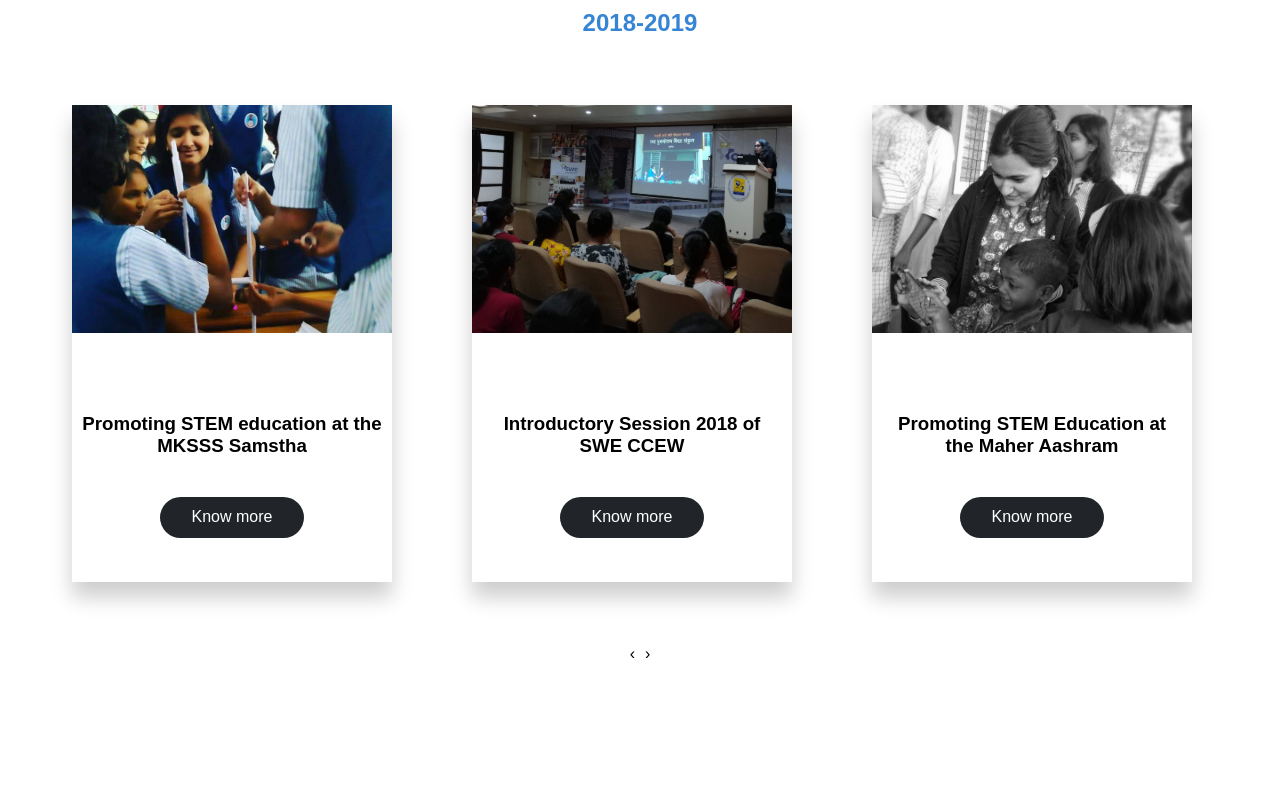
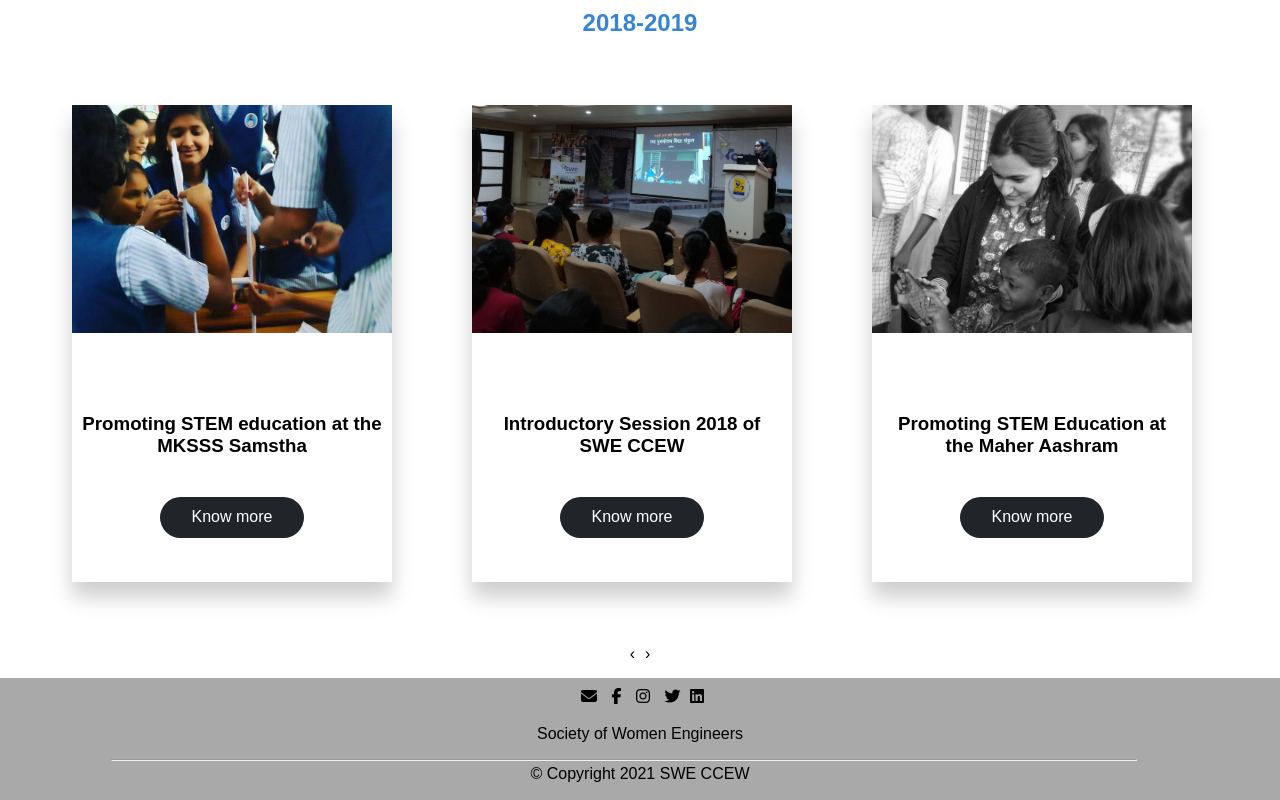
Before and after one commit to pranjalshinde/SWE_CCEW, a plain HTML site: page index.html in a window 1280 px wide. Shown: the part 3568-4368 px from the top of the page. Before the commit the page ends 4236 px from the top, so only its background shows below. Drawn offline with nearby package versions, Linux system fonts and the light colour scheme; a script that the page names is missing.

Commit message:
fixed footer

```diff
--- a/css/style.css
+++ b/css/style.css
@@ -140,7 +140,7 @@ main h3 {
 }
 
 main .past-events {
-    height: 100vh;
+    /* height: 100vh; */
     width: 100%;
 }
 
@@ -177,3 +177,26 @@ main .event-content .btn-events {
     }
 }
 /* -----------Past Events ------------ */
+
+#footer {
+    text-align: center;
+    padding-top: 10px;
+    margin-top: 10px;
+    margin-bottom: -50px;
+    padding-bottom: 0.1rem;
+    background-color: #a9a9a9;
+    color: black;
+
+  }
+  .footer-text{
+    color: black;
+  }
+  .copyright{
+    margin-top: -15px;
+  }
+  .social-icon {
+    margin-left: 5px;
+    margin-right: 5px;
+    margin-bottom: 5px;
+    margin-top: 0px;
+  }
--- a/index.html
+++ b/index.html
@@ -307,6 +307,34 @@
     </main>
     <!-----------------Main Site Section ----------------->
 
+
+    <footer id="footer">
+        <div class="footer">
+            <!-- <img src="images/swe-white-logo" alt="">
+            <p>MKSSS’s Cummins College of Engineering for Women, Karve Nagar, Pune, Maharashtra 411052</p>
+            <p>Email us: <a href="mailto:swe.ccew@cumminscollege.in"><i class="social-icon fas fa-envelope" style="color: black"></i> </a></p> -->
+            <a href="mailto:swe.ccew@cumminscollege.in"><i class="social-icon fas fa-envelope"
+                    style="color: black"></i></a>
+            <a href="https://www.facebook.com/swe.ccew"><i class="social-icon fab fa-facebook-f"
+                    style="color: black"></i></a>
+            <a href="https://instagram.com/swe_ccew?igshid=17y4lo6lcul6t"><i class="social-icon fab fa-instagram"
+                    style="color: black"></i></a>
+            <a href="https://twitter.com/swe_ccew?s=11"><i class="social-icon fab fa-twitter"
+                    style="color: black"></i></a>
+            <a href="https://www.linkedin.com/company/swe-ccew/"><i class="fab fa-linkedin"
+                    style="color: black; width: 50"></i></a>
+
+            <a href="https://swe.org/">
+                <p class="footer-text">Society of Women Engineers</p>
+            </a>
+            <hr style="width: 80%; margin-left: 8.7%; margin-bottom: 1.5%;">
+
+
+            <p class="copyright">© Copyright 2021 SWE CCEW</p>
+
+        </div>
+    </footer>
+
     <!----- jquery library File----->
     <script src="js/jquery.min.js"></script>
 
```
